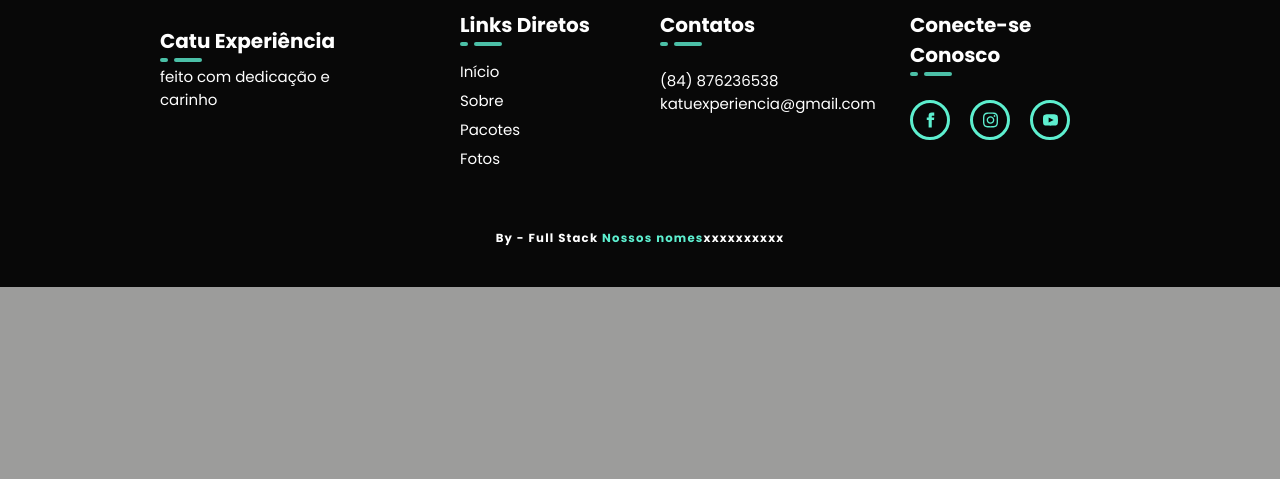
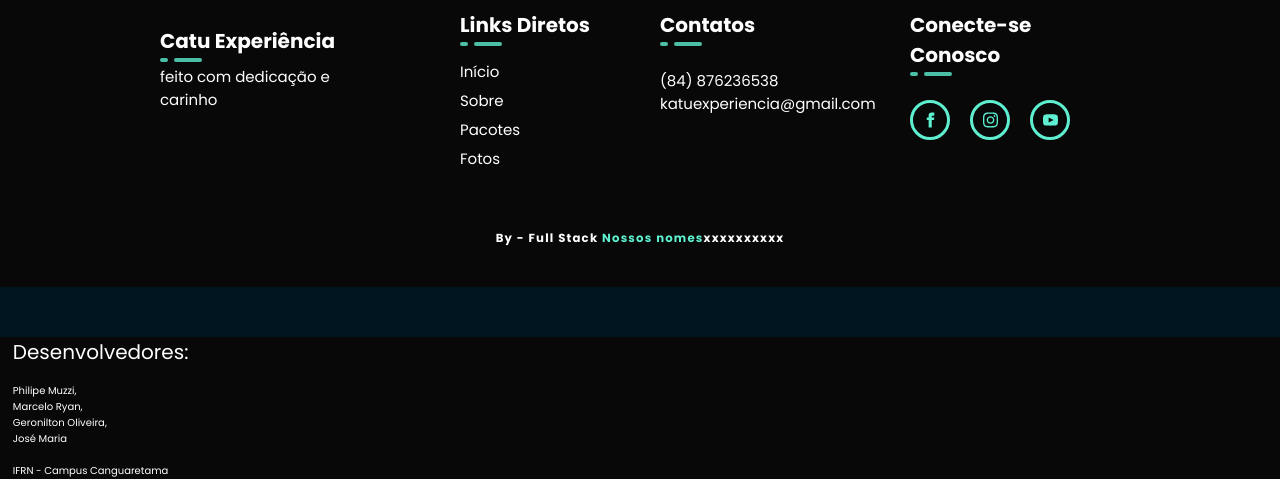
Before and after one commit to josemaria1998/Katu_experiencia, a Django app: template ambientekatu/projectkatu/katu/templates/contato.html in a window 1280 px wide. Shown: the part 760-1239 px from the top of the page. Before the commit the page ends 1047 px from the top, so only its background shows below. Run offline with Django 4.2, Linux system fonts and the light colour scheme; the template is opened without the code that fills it, so the values that code supplies are empty.

Commit message:
add o footer em master

```diff
--- a/ambientekatu/projectkatu/katu/static/css/forms.css
+++ b/ambientekatu/projectkatu/katu/static/css/forms.css
@@ -64,3 +64,10 @@ text-align: center;
 .div_text{
   color: red;
 }
+
+
+/* footer do master */
+.column{
+  color: white;
+  margin-left: 1%;
+}
--- a/ambientekatu/projectkatu/katu/templates/master.html
+++ b/ambientekatu/projectkatu/katu/templates/master.html
@@ -33,7 +33,7 @@
         <div class="right-part">
             <div class="navbar">
                 <ul>
-                    <li><a href="pacotes-reservas.html">Pacotes De Turismo</a></li>
+                    <li><a href=" ">Pacotes De Turismo</a></li>
                     <li><a href="comidas-fotos-localidade.html">Feed De Notícias</a></li>
                     <li><a href="feed-de-noticias-empresa.html">Sobre</a></li>
                     <li><a href=" {% url 'usuarios:login' %}">Login E Cadastro</a></li>
@@ -54,3 +54,14 @@
     </header>
 {% block content %}
 {% endblock %}
+
+<footer>
+    <!-- Coluna 1 -->
+    <div class="column">
+        <p style="font-size: 20px;"> Desenvolvedores:</p>
+        <p><br> Philipe Muzzi, <br> Marcelo Ryan, <br> Geronilton Oliveira, <br> José Maria</p>
+<br>
+        <p>IFRN - Campus Canguaretama</p>
+    </div>
+
+</footer>
```
